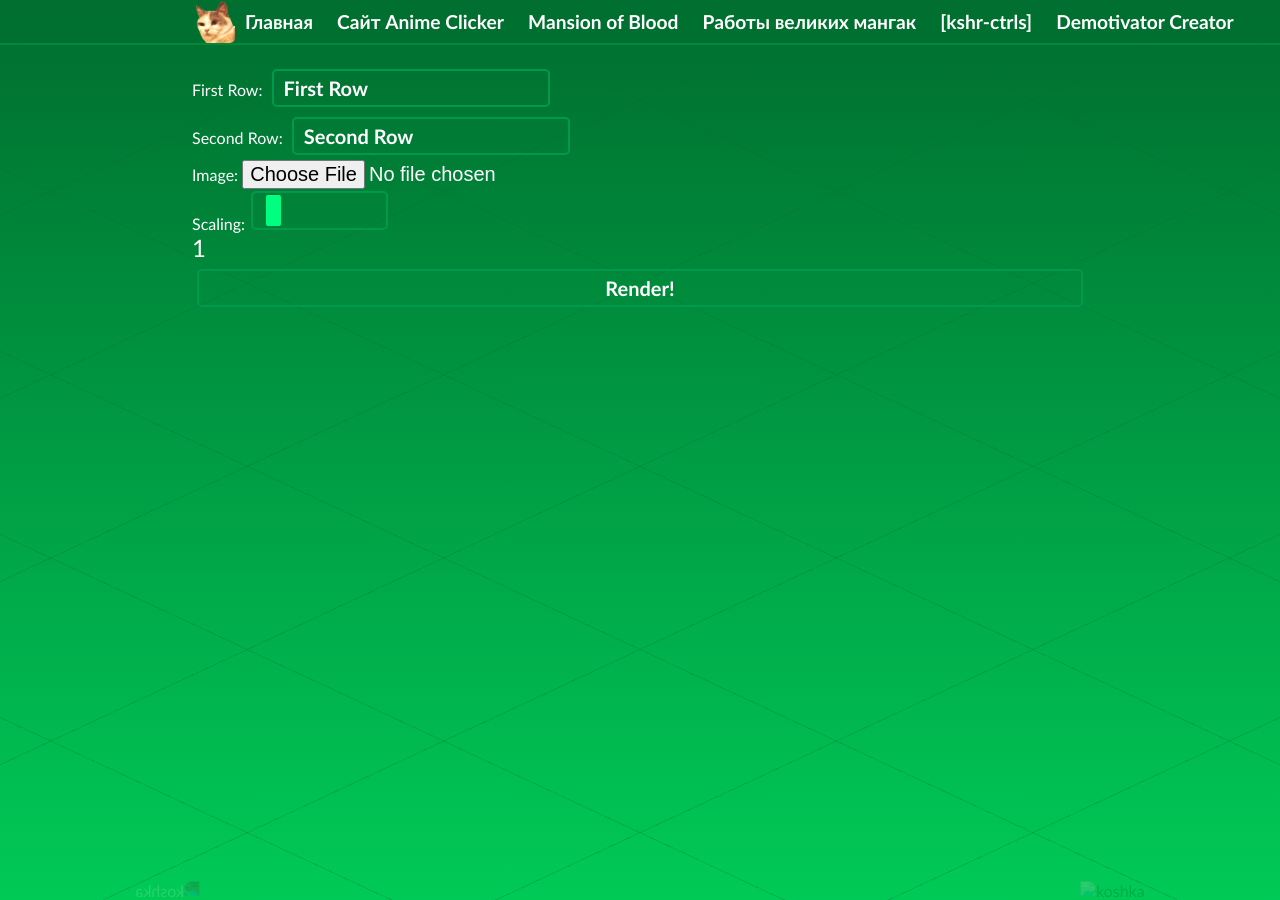
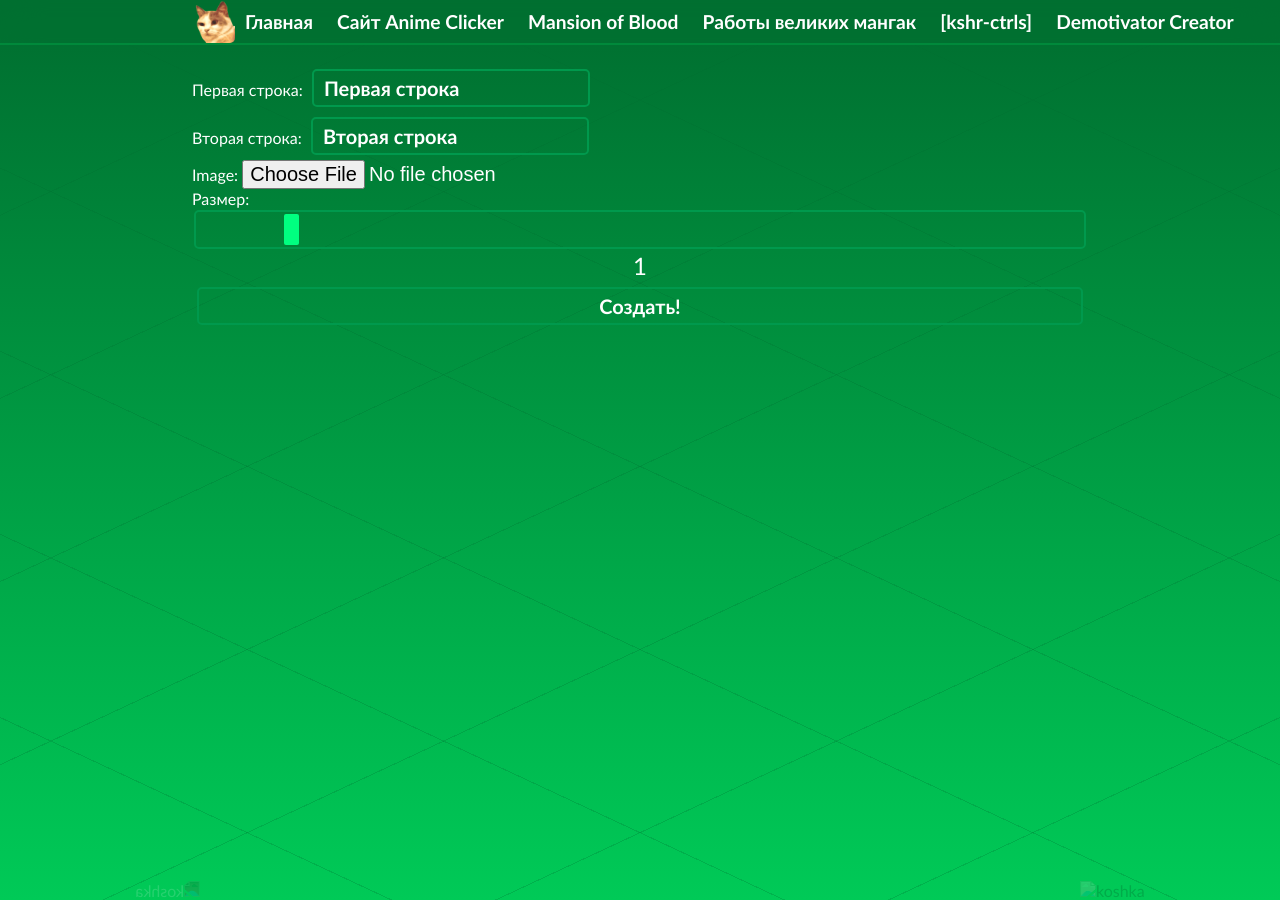
Before and after one commit to catink123/catink123.github.io, a Jekyll site: the page built from demcreate/index.html, in a window 1280 px wide. Built offline with Jekyll 4.4.1, drawn with Linux system fonts in a browser that asks for light colours.

Commit message:
Update index.html

```diff
--- a/demcreate/index.html
+++ b/demcreate/index.html
@@ -5,15 +5,11 @@
 
 <div class="blurb">
 <div class="flexbox">
-      <label
-        >First Row: <input class="kshr-txtbox" type="text" id="firstRow" value="First Row"
-      /></label>
-      <label
-        >Second Row: <input class="kshr-txtbox" type="text" id="secondRow" value="Second Row"
-      /></label>
+      <label>Первая строка: <input class="kshr-txtbox" type="text" id="firstRow" value="Первая строка"/></label>
+      <label>Вторая строка: <input class="kshr-txtbox" type="text" id="secondRow" value="Вторая строка"/></label>
       <label>Image: <input id="image" type="file"/></label>
-      <div>
-        <label>Scaling:
+      <div class="scaling">
+        <label>Размер:
           <input
             class="kshr-slider"
             id="scaling"
@@ -23,10 +19,9 @@
             step="0.01"
             value="1"
           />
-          <p id="scalingP">1</p></label
-        >
+          <p id="scalingP">1</p></label>
       </div>
-      <button class="kshr-btn" id="render">Render!</button>
+      <button class="kshr-btn" id="render">Создать!</button>
     </div>
 
     <canvas width="400" height="500"></canvas>
```
